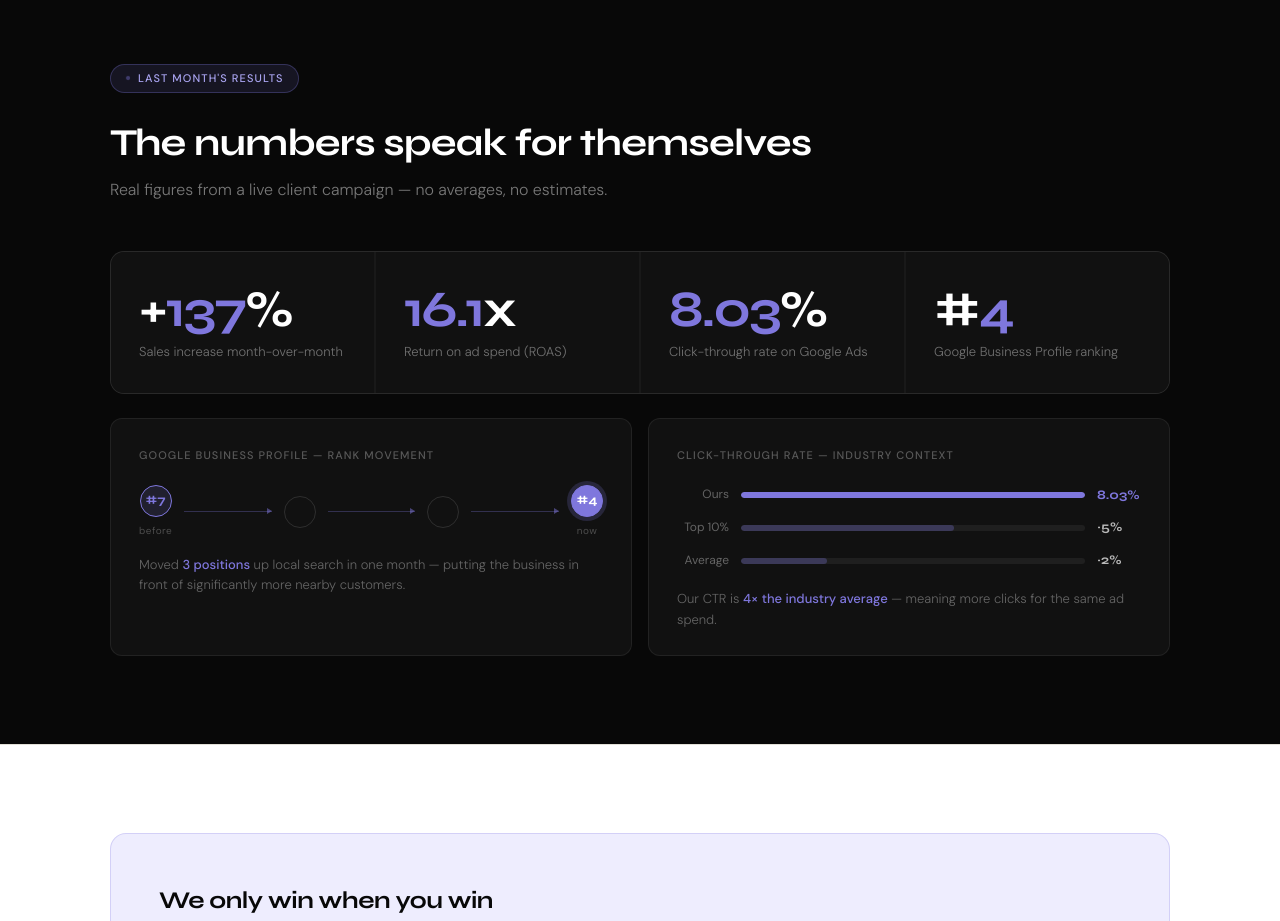
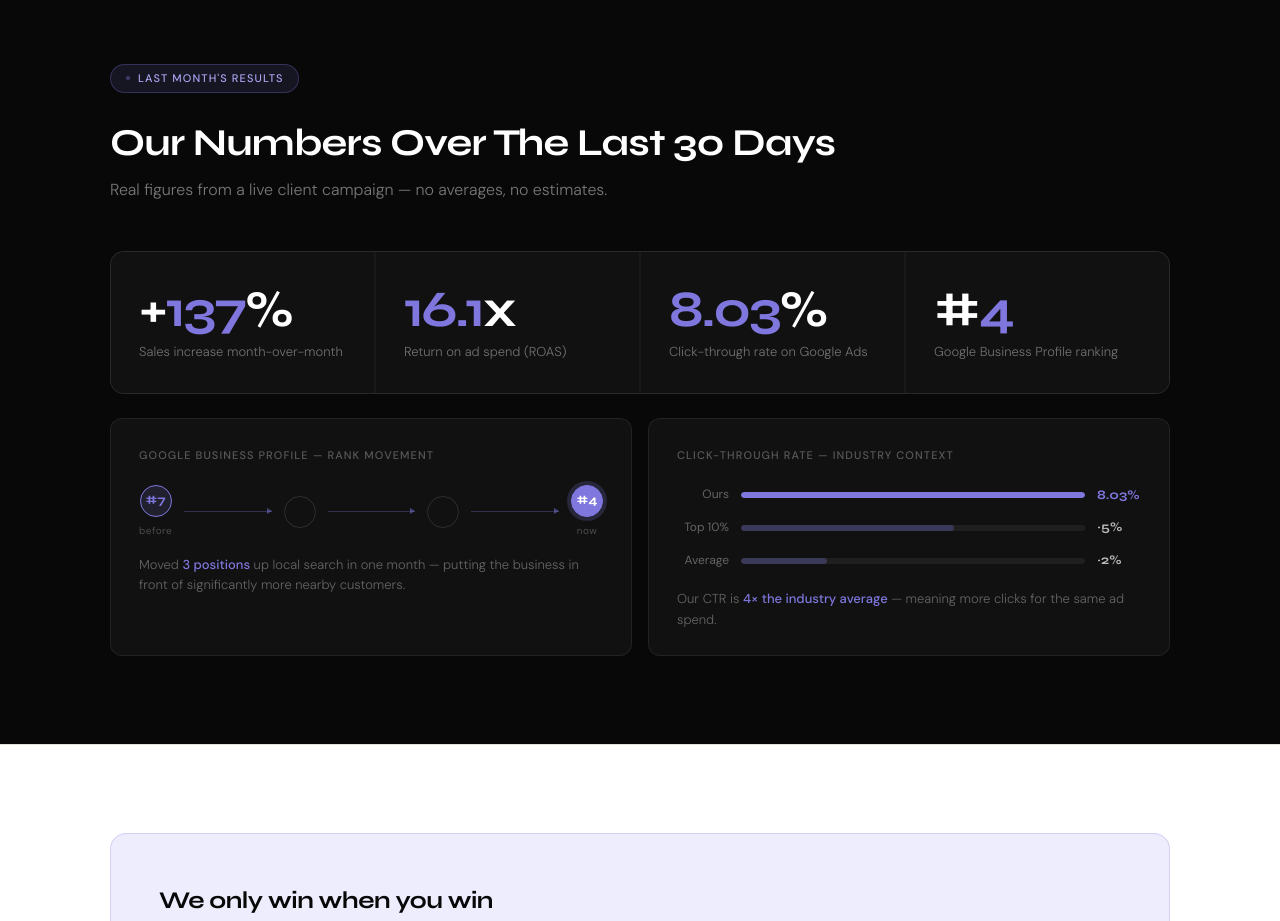
Before and after one commit to scmktg/sc-marketing, a plain HTML site: page index.html in a window 1280 px wide. Shown: the part 2240-3161 px from the top of the page. Drawn offline with Linux system fonts and the light colour scheme.

Commit message:
results updated

```diff
--- a/index.html
+++ b/index.html
@@ -843,7 +843,7 @@
         <div class="live-dot"></div>
         Last month's results
       </div>
-      <h2 class="section-title">The numbers speak for themselves</h2>
+      <h2 class="section-title">Our Numbers Over The Last 30 Days</h2>
       <p class="section-sub">Real figures from a live client campaign — no averages, no estimates.</p>
 
       <!-- Big 4 stats -->
```
